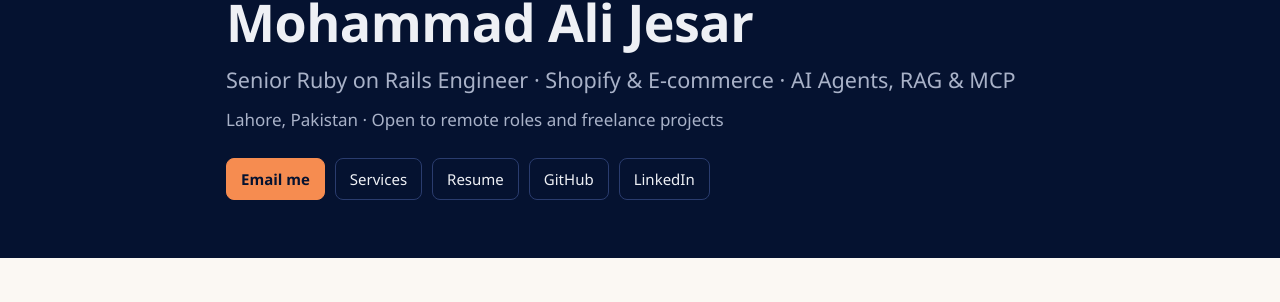
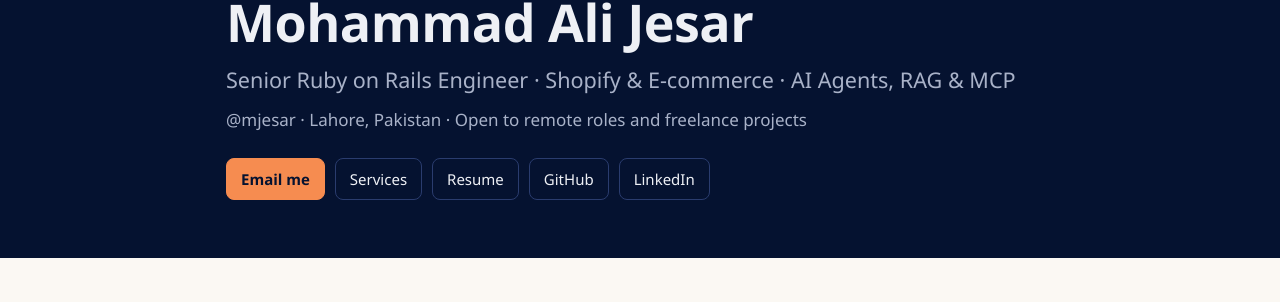
Before and after one commit to mjesar/mjesar.github.io, a Jekyll site: the page built from index.html, in a window 1280 px wide and 900 px high. Shown: the part 142-444 px from the top of the window. Built offline with Jekyll 4.4.1, drawn with Linux system fonts in a browser that asks for light colours.

Commit message:
add @mjesar handle to home hero

```diff
--- a/index.html
+++ b/index.html
@@ -68,7 +68,7 @@
     <div class="bar" aria-hidden="true"></div>
     <h1>Mohammad Ali Jesar</h1>
     <p class="lede">Senior Ruby on Rails Engineer · Shopify &amp; E-commerce · AI Agents, RAG &amp; MCP</p>
-    <p class="meta">Lahore, Pakistan · Open to remote roles and freelance projects</p>
+    <p class="meta">@mjesar · Lahore, Pakistan · Open to remote roles and freelance projects</p>
     <ul class="links">
       <li><a class="btn primary" href="mailto:mohammadalijaisar@gmail.com">Email me</a></li>
       <li><a class="btn" href="/services/">Services</a></li>
```
